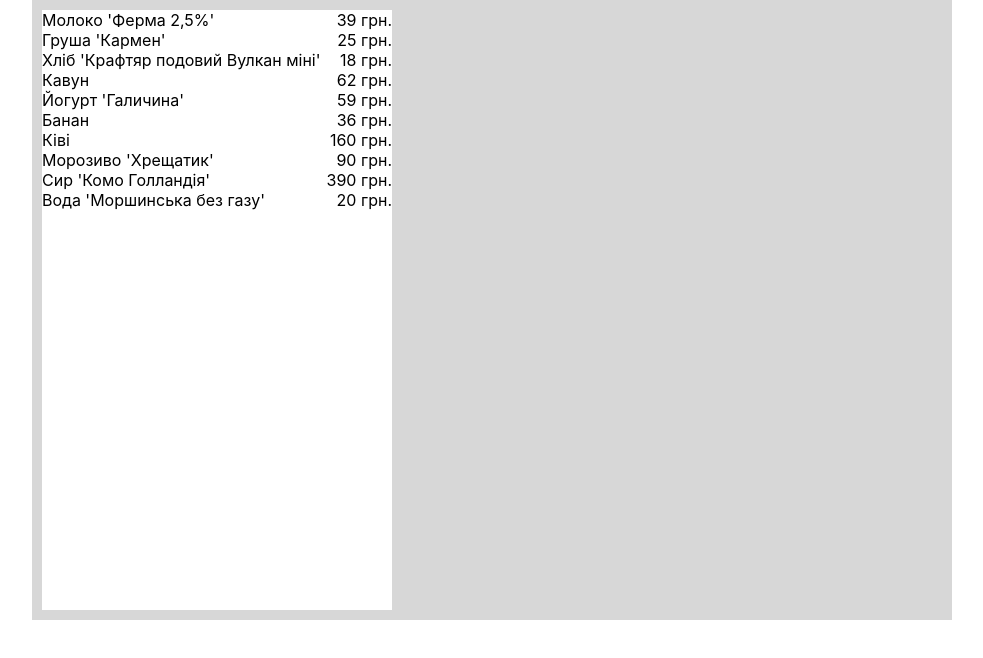
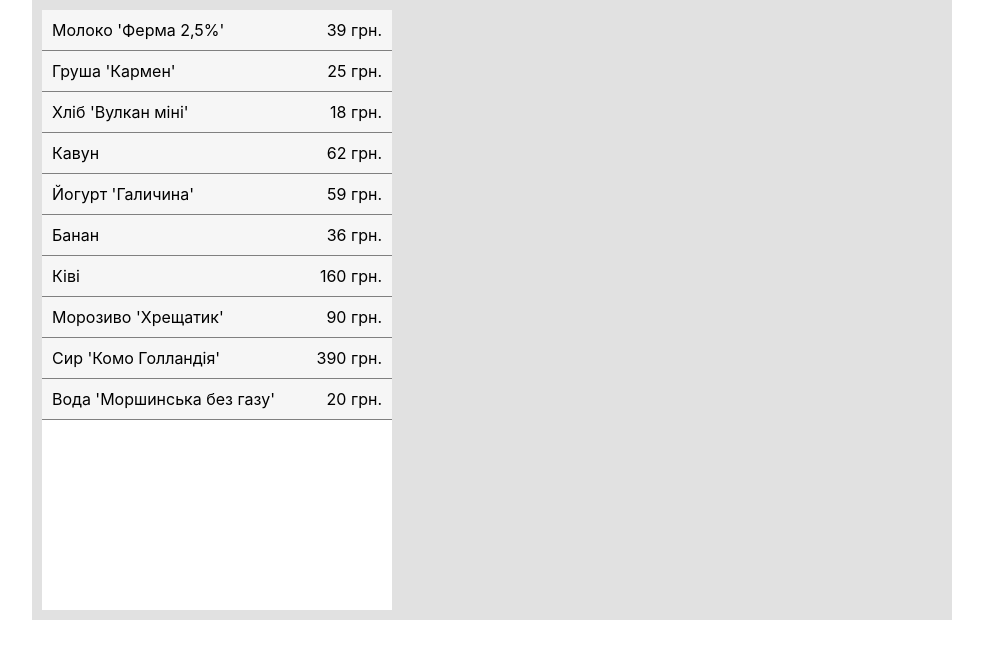
Before and after one commit to Burmikk/medias-front-end, a React (Create React App) app: page / in a window 1280 px wide. Shown: the top 658 px of the page, without its empty margins (148-1131 px from the left). Built offline with nearby package versions, Linux system fonts and the light colour scheme.

Commit message:
add redux, store and receipt-slice

```diff
--- a/package.json
+++ b/package.json
@@ -3,11 +3,13 @@
   "version": "0.1.0",
   "private": true,
   "dependencies": {
+    "@reduxjs/toolkit": "^1.9.5",
     "@testing-library/jest-dom": "^5.17.0",
     "@testing-library/react": "^13.4.0",
     "@testing-library/user-event": "^13.5.0",
     "react": "^18.2.0",
     "react-dom": "^18.2.0",
+    "react-redux": "^8.1.2",
     "react-scripts": "5.0.1",
     "sass": "^1.66.1",
     "web-vitals": "^2.1.4"
--- a/src/App.module.scss
+++ b/src/App.module.scss
@@ -3,5 +3,5 @@
     height: 600px;
     margin: 0 auto;
     padding: 10px;
-    background-color: rgb(215, 215, 215);
+    background-color: rgb(225, 225, 225);
 }
--- a/src/components/ProducstList/ProductsList.jsx
+++ b/src/components/ProducstList/ProductsList.jsx
@@ -1,9 +1,17 @@
+import { useDispatch } from "react-redux";
 import scss from "./productsList.module.scss";
 import products from "./produtsList.json";
+import { addProduct } from "../../redux/receipt/receipt-slice";
 const ProductsList = () => {
+    const dispatch = useDispatch();
+
+    const addToReceipt = (value) => {
+        dispatch(addProduct(value));
+    };
+
     const allProducts = products.map((item) => {
         return (
-            <li className={scss.products_item} key={item._id}>
+            <li className={scss.products_item} key={item._id} onClick={() => addToReceipt(item)}>
                 <p>{item.name}</p>
                 <p>{`${item.price} грн.`}</p>
             </li>
@@ -12,7 +20,7 @@
 
     return (
         <div className={scss.products_wrapper}>
-            <ul>{allProducts}</ul>
+            <ul className={scss.products_list}>{allProducts}</ul>
         </div>
     );
 };
--- a/src/components/ProducstList/productsList.module.scss
+++ b/src/components/ProducstList/productsList.module.scss
@@ -3,7 +3,14 @@
     height: 100%;
     background-color: #fff;
 }
+.products_list {
+}
 .products_item {
     display: flex;
     justify-content: space-between;
+    padding: 10px;
+    border-bottom: 1px solid gray;
+    background-color: rgb(246, 246, 246);
+
+    cursor: pointer;
 }
--- a/src/components/ProducstList/produtsList.json
+++ b/src/components/ProducstList/produtsList.json
@@ -11,7 +11,7 @@
     },
     {
         "_id": "64deb0af48eca1de2589d2d1",
-        "name": "Хліб 'Крафтяр подовий Вулкан міні'",
+        "name": "Хліб 'Вулкан міні'",
         "price": 18
     },
     {
--- a/src/index.js
+++ b/src/index.js
@@ -2,10 +2,14 @@
 import ReactDOM from "react-dom/client";
 import "./index.module.scss";
 import App from "./App";
+import { store } from "./redux/store";
+import { Provider } from "react-redux";
 
 const root = ReactDOM.createRoot(document.getElementById("root"));
 root.render(
-    <React.StrictMode>
-        <App />
-    </React.StrictMode>
+    <Provider store={store}>
+        <React.StrictMode>
+            <App />
+        </React.StrictMode>
+    </Provider>
 );
--- /dev/null
+++ b/src/redux/receipt/receipt-selectors.js
@@ -0,0 +1 @@
+export const selectAddProducts = (state) => state.receipt.receipt;
--- /dev/null
+++ b/src/redux/receipt/receipt-slice.js
@@ -0,0 +1,17 @@
+import { createSlice } from "@reduxjs/toolkit";
+const initialState = {
+    receipt: [],
+};
+
+const receiptSlice = createSlice({
+    name: "receipt",
+    initialState,
+    reducers: {
+        addProduct: (state, { payload }) => {
+            state.receipt = [...state.receipt, payload];
+        },
+    },
+});
+
+export const { addProduct } = receiptSlice.actions;
+export default receiptSlice.reducer;
--- /dev/null
+++ b/src/redux/store.js
@@ -0,0 +1,8 @@
+import { configureStore } from "@reduxjs/toolkit";
+import receiptSlice from "./receipt/receipt-slice";
+
+export const store = configureStore({
+    reducer: {
+        receipt: receiptSlice,
+    },
+});
```
Also changed, not shown: src/redux/receipt/receipt-operations.js (added), 1 other file (tests, documents, lock files or other folders).
